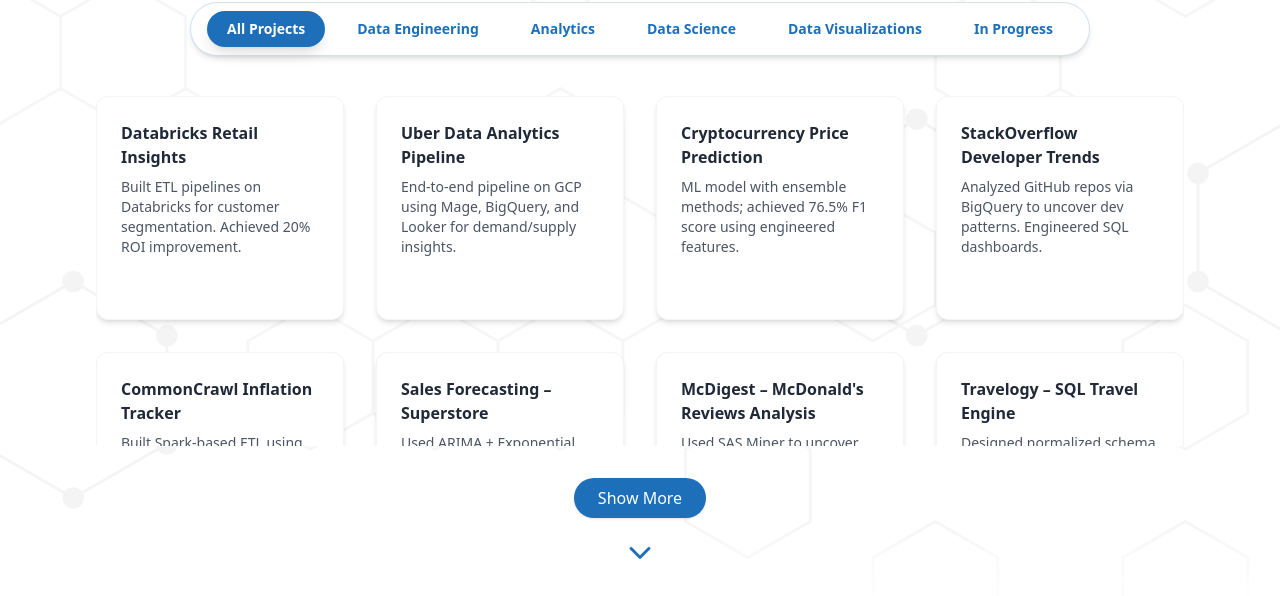
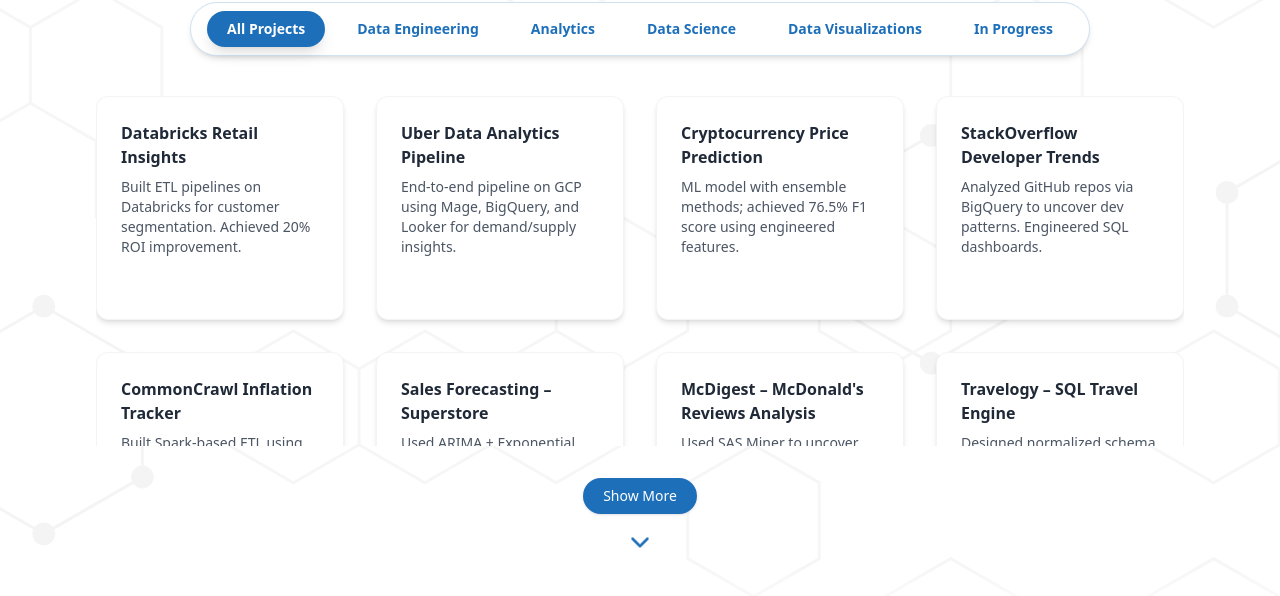
Before and after one commit to kamineni-rohit/rohit-kamineni-website, a React (Vite) app: page / in a window 1280 px wide. Shown: the part 1894-2490 px from the top of the page. Built offline with nearby package versions, Linux system fonts and the light colour scheme.

Commit message:
v2 - Project section visual changes

```diff
--- a/src/components/Projects.jsx
+++ b/src/components/Projects.jsx
@@ -13,80 +13,35 @@
 ];
 
 const projectsData = [
-  {
-    title: "Databricks Retail Insights",
-    desc: "Built ETL pipelines on Databricks for customer segmentation. Achieved 20% ROI improvement.",
-    categories: ["All Projects", "Data Engineering", "Analytics"],
-  },
-  {
-    title: "Uber Data Analytics Pipeline",
-    desc: "End-to-end pipeline on GCP using Mage, BigQuery, and Looker for demand/supply insights.",
-    categories: ["All Projects", "Data Engineering", "Analytics"],
-  },
-  {
-    title: "Cryptocurrency Price Prediction",
-    desc: "ML model with ensemble methods; achieved 76.5% F1 score using engineered features.",
-    categories: ["All Projects", "Data Science"],
-  },
-  {
-    title: "StackOverflow Developer Trends",
-    desc: "Analyzed GitHub repos via BigQuery to uncover dev patterns. Engineered SQL dashboards.",
-    categories: ["All Projects", "Data Visualizations", "Analytics"],
-  },
-  {
-    title: "CommonCrawl Inflation Tracker",
-    desc: "Built Spark-based ETL using Athena + EMR for category-level inflation metrics.",
-    categories: ["All Projects", "Data Engineering", "Analytics"],
-  },
-  {
-    title: "Sales Forecasting – Superstore",
-    desc: "Used ARIMA + Exponential Smoothing to uncover demand trends across regions.",
-    categories: ["All Projects", "Data Science", "Analytics"],
-  },
-  {
-    title: "McDigest – McDonald's Reviews Analysis",
-    desc: "Used SAS Miner to uncover insights from 33K+ reviews. Boosted satisfaction metrics by 20%.",
-    categories: ["All Projects", "Data Science", "Analytics"],
-  },
-  {
-    title: "Travelogy – SQL Travel Engine",
-    desc: "Designed normalized schema + ERD for search/feedback; reduced retrieval time by 30%.",
-    categories: ["All Projects", "Data Engineering", "Data Visualizations"],
-  },
-  {
-    title: "Supply Chain Inventory Optimizer",
-    desc: "Optimizing stock levels using ML forecasting models.",
-    categories: ["All Projects", "Data Science"],
-  },
-  {
-    title: "Healthcare Claims Analyzer",
-    desc: "Built ETL and dashboard system for insurance fraud detection.",
-    categories: ["All Projects", "Analytics"],
-  },
-  // 🚧 In Progress (excluded from All Projects)
-  {
-    title: "Stochastic Optimization for Trading",
-    desc: "15-minute S&P 500 interval strategy using stochastic methods. In progress.",
-    categories: ["In Progress", "Data Science"],
-  },
-  {
-    title: "Market Jump Predictor",
-    desc: "Building classifier models on CRSP tick data. Experimental phase.",
-    categories: ["In Progress", "Data Science"],
-  }
+  { title: "Databricks Retail Insights", desc: "Built ETL pipelines on Databricks for customer segmentation. Achieved 20% ROI improvement.", categories: ["All Projects", "Data Engineering", "Analytics"] },
+  { title: "Uber Data Analytics Pipeline", desc: "End-to-end pipeline on GCP using Mage, BigQuery, and Looker for demand/supply insights.", categories: ["All Projects", "Data Engineering", "Analytics"] },
+  { title: "Cryptocurrency Price Prediction", desc: "ML model with ensemble methods; achieved 76.5% F1 score using engineered features.", categories: ["All Projects", "Data Science"] },
+  { title: "StackOverflow Developer Trends", desc: "Analyzed GitHub repos via BigQuery to uncover dev patterns. Engineered SQL dashboards.", categories: ["All Projects", "Data Visualizations", "Analytics"] },
+  { title: "CommonCrawl Inflation Tracker", desc: "Built Spark-based ETL using Athena + EMR for category-level inflation metrics.", categories: ["All Projects", "Data Engineering", "Analytics"] },
+  { title: "Sales Forecasting – Superstore", desc: "Used ARIMA + Exponential Smoothing to uncover demand trends across regions.", categories: ["All Projects", "Data Science", "Analytics"] },
+  { title: "McDigest – McDonald's Reviews Analysis", desc: "Used SAS Miner to uncover insights from 33K+ reviews. Boosted satisfaction metrics by 20%.", categories: ["All Projects", "Data Science", "Analytics"] },
+  { title: "Travelogy – SQL Travel Engine", desc: "Designed normalized schema + ERD for search/feedback; reduced retrieval time by 30%.", categories: ["All Projects", "Data Engineering", "Data Visualizations"] },
+  { title: "Supply Chain Inventory Optimizer", desc: "Optimizing stock levels using ML forecasting models.", categories: ["All Projects", "Data Science"] },
+  { title: "Healthcare Claims Analyzer", desc: "Built ETL and dashboard system for insurance fraud detection.", categories: ["All Projects", "Analytics"] },
+  { title: "Stochastic Optimization for Trading", desc: "15-minute S&P 500 interval strategy using stochastic methods. In progress.", categories: ["In Progress", "Data Science"] },
+  { title: "Market Jump Predictor", desc: "Building classifier models on CRSP tick data. Experimental phase.", categories: ["In Progress", "Data Science"] },
 ];
 
 const Projects = () => {
   const [activeCategory, setActiveCategory] = useState("All Projects");
   const [showAll, setShowAll] = useState(false);
   const sectionRef = useRef();
-  const projectsContainerRef = useRef();
+  const containerRef = useRef();
+  const heightRef = useRef();
 
   const filteredProjects = projectsData.filter((project) =>
     activeCategory === "All Projects"
       ? project.categories.includes("All Projects")
       : project.categories.includes(activeCategory)
   );
+
+  const isExpandable = filteredProjects.length > 8;
+  const projectsToDisplay = showAll ? filteredProjects : filteredProjects.slice(0, 8);
 
   useEffect(() => {
     const handleScroll = () => {
@@ -101,21 +56,22 @@
     return () => window.removeEventListener("scroll", handleScroll);
   }, [showAll]);
 
-  const handleShowMore = () => {
-    setShowAll(true);
-
-    setTimeout(() => {
-      if (projectsContainerRef.current) {
-        projectsContainerRef.current.scrollIntoView({ behavior: "smooth", block: "start" });
+  useEffect(() => {
+    if (containerRef.current && heightRef.current) {
+      const scrollToBottom = () => {
+        containerRef.current.scrollIntoView({ behavior: "smooth", block: "start" });
+      };
+      if (showAll) {
+        scrollToBottom();
       }
-    }, 200); // Allow slight delay for expansion animation
-  };
+    }
+  }, [showAll]);
 
   return (
     <section
       id="projects"
       ref={sectionRef}
-      className={`min-h-screen bg-white py-24 px-6 md:px-24 relative flex flex-col items-center overflow-hidden transition-all duration-500 ease-in-out`}
+      className="min-h-screen bg-white py-24 px-6 md:px-24 relative flex flex-col items-center overflow-hidden transition-all duration-500 ease-in-out"
     >
       <SectionBackground imageSrc={hexagonBg} opacity={0.09} />
 
@@ -136,8 +92,7 @@
                 setActiveCategory(cat);
                 setShowAll(false);
               }}
-              className={`relative px-5 py-2 text-sm font-semibold rounded-full transition-all duration-300 ease-out
-                ${activeCategory === cat
+              className={`relative px-5 py-2 text-sm font-semibold rounded-full transition-all duration-300 ease-out ${activeCategory === cat
                   ? "text-white bg-accent shadow-lg"
                   : "text-accent hover:bg-accent/10 hover:text-accent-dark"
                 }`}
@@ -148,14 +103,22 @@
         </div>
       </div>
 
-      {/* Project Cards */}
+      {/* Animated Project Container */}
       <div
-        ref={projectsContainerRef}
-        className={`grid grid-cols-1 sm:grid-cols-2 lg:grid-cols-4 gap-8 max-w-7xl w-full z-10 transition-all duration-700 ease-in-out ${
-          showAll ? "max-h-[9999px]" : "max-h-[calc(100vh-450px)] overflow-hidden"
-        }`}
+        ref={containerRef}
+        className="relative w-full max-w-7xl z-10 flex flex-col items-center"
       >
-        {(showAll ? filteredProjects : filteredProjects.slice(0, 8)).map((project, index) => (
+        <div
+          ref={heightRef}
+          style={{
+            overflow: "hidden",
+            height: showAll ? "auto" : "calc(100vh - 450px)",
+            transition: "height 0.7s ease",
+          }}
+          className="w-full"
+        >
+          <div className="grid grid-cols-1 sm:grid-cols-2 lg:grid-cols-4 gap-8">
+            {projectsToDisplay.map((project, index) => (
               <div
                 key={index}
                 className="bg-white p-6 h-56 rounded-xl shadow-md border border-gray-100 hover:shadow-lg transition-all duration-300 ease-in-out flex flex-col justify-between"
@@ -169,23 +132,20 @@
               </div>
             ))}
           </div>
+        </div>
 
-      {/* Show More / Show Less */}
-      {filteredProjects.length > 8 && (
-        <div className="mt-8 z-20">
+        {/* Show More / Show Less Button */}
+        {isExpandable && (
+          <div className="mt-8 flex flex-col items-center space-y-4">
             <button
-            onClick={showAll ? () => setShowAll(false) : handleShowMore}
-            className="px-6 py-2 bg-accent text-white rounded-full shadow hover:opacity-90 transition"
+              onClick={() => setShowAll((prev) => !prev)}
+              className="px-5 py-2 text-sm bg-accent text-white rounded-full shadow hover:opacity-90 transition"
             >
               {showAll ? "Show Less" : "Show More"}
             </button>
-        </div>
-      )}
 
-      {/* Chevron */}
-      <div className="absolute bottom-10 left-0 w-full flex justify-center z-10">
             <div
-          className="text-accent text-4xl cursor-pointer animate-bounce"
+              className="text-accent text-3xl cursor-pointer animate-bounce"
               onClick={() =>
                 document.getElementById("education")?.scrollIntoView({ behavior: "smooth" })
               }
@@ -193,6 +153,8 @@
               <FiChevronDown />
             </div>
           </div>
+        )}
+      </div>
     </section>
   );
 };
```
Lines whose indentation alone changed are shown as unchanged.
